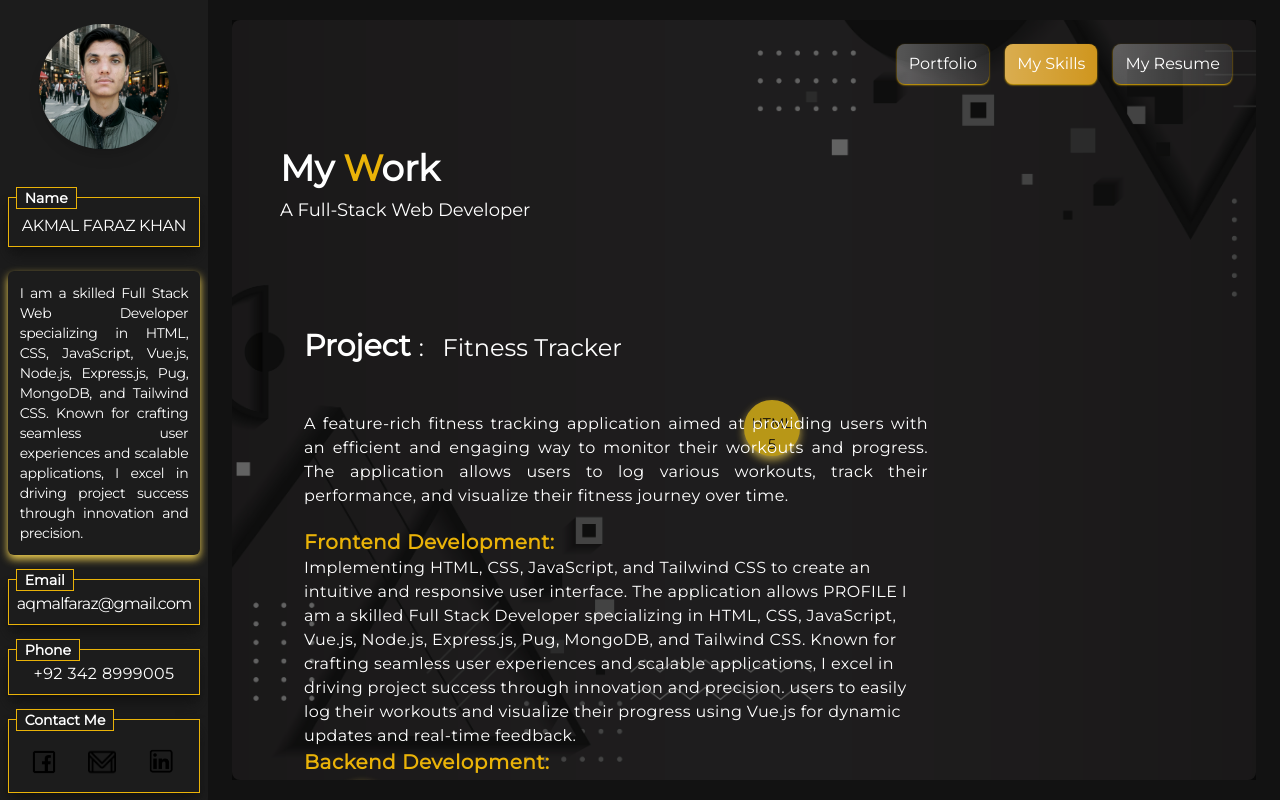
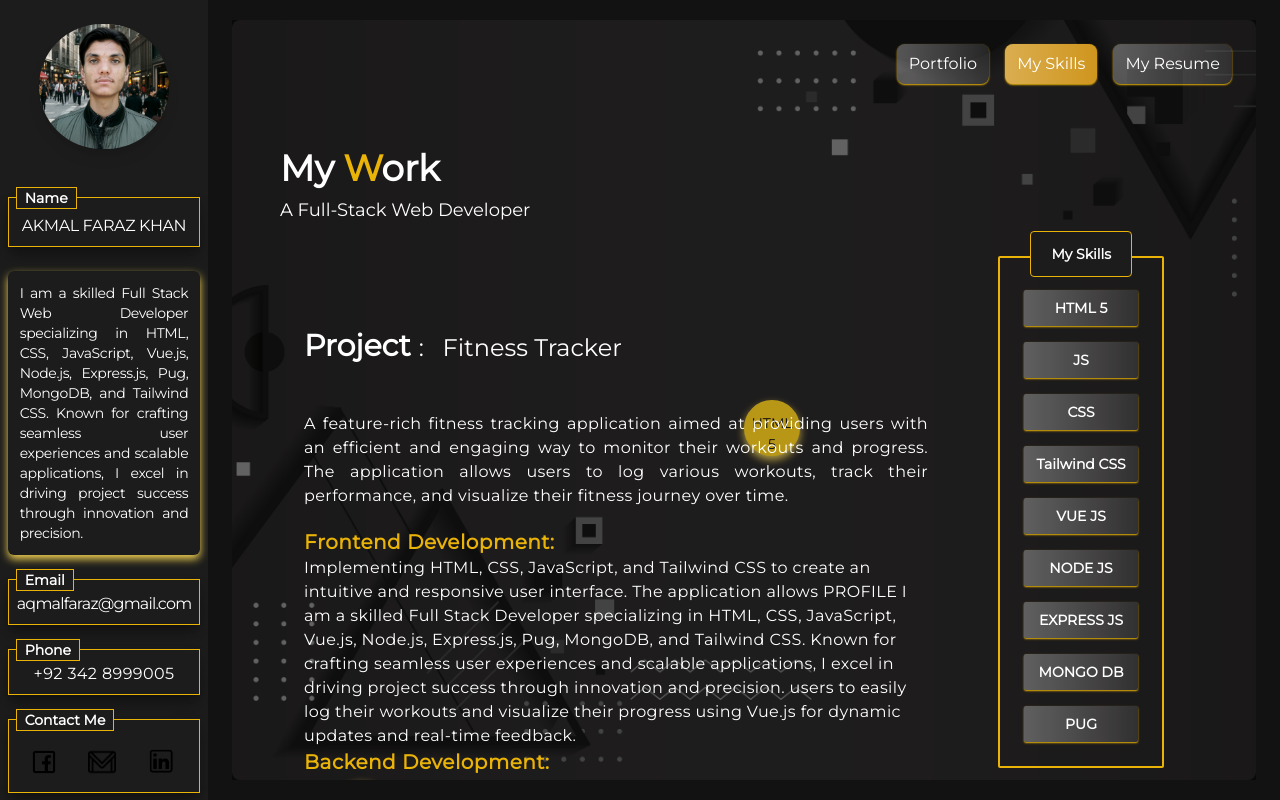
Before and after one commit to A-K-M-A-L-1/MY-Portfolio, a Vue app: page /myskills in a window 1280 px wide. Built offline with nearby package versions, Linux system fonts and the light colour scheme.

Commit message:
skills added

```diff
--- a/src/components/skills/skill.vue
+++ b/src/components/skills/skill.vue
@@ -13,6 +13,53 @@
                 <div class="express-skill">EXPRESS JS</div>
                 <div class="mongo-skill">MONGO DB</div>
                 <div class="pug-skill">PUG</div>
+
+
+
+                <!-- <span
+                    class=" font-sans font-bold text-sm text-white absolute border border-yellow-500 top-[-10px] bg-[#1C1C1C] pl-2 pr-2 left-2">Phone</span>
+
+                <span
+                    class=" font-sans text-white tracking-wide border border-yellow-500 pl-2 pr-2 pt-3 pb-2 font-medium text-center">+92
+                    342 8999005</span> -->
+
+
+
+            <div class="fixed top-64 left-[78%]">
+                <span
+                    class=" font-sans font-bold text-sm text-white absolute border border-yellow-500 top-[-25px] bg-[#1C1C1C] px-5 py-3 rounded left-8">My Skills</span>
+                <div class="font-sans font-bold text-sm border-2 border-yellow-500 rounded-sm">
+                    <div class="flex flex-col justify-center space-y-4 mx-6 mb-6 mt-8">
+                        <div
+                            class="px-3 py-2 bg-[linear-gradient(to_right,rgba(255,255,255,0.3),rgba(255,255,255,0.1))] hover:bg-yellow-600 shadow-yellow-500 shadow-sm hover:shadow-xl duration-300 text-white rounded-sm cursor-pointer text-center hover:translate-x-[20px] animation">
+                            HTML 5</div>
+                        <div
+                            class="px-3 py-2 bg-[linear-gradient(to_right,rgba(255,255,255,0.3),rgba(255,255,255,0.1))] hover:bg-yellow-600 shadow-yellow-500 shadow-sm hover:shadow-xl duration-300 text-white rounded-sm cursor-pointer text-center hover:translate-x-[20px]">
+                            JS</div>
+                        <div
+                            class="px-3 py-2 bg-[linear-gradient(to_right,rgba(255,255,255,0.3),rgba(255,255,255,0.1))] hover:bg-yellow-600 shadow-yellow-500 shadow-sm hover:shadow-xl duration-300 text-white rounded-sm cursor-pointer text-center hover:translate-x-[20px]">
+                            CSS</div>
+                        <div
+                            class="px-3 py-2 bg-[linear-gradient(to_right,rgba(255,255,255,0.3),rgba(255,255,255,0.1))] hover:bg-yellow-600 shadow-yellow-500 shadow-sm hover:shadow-xl duration-300 text-white rounded-sm cursor-pointer text-center hover:translate-x-[20px]">
+                            Tailwind CSS</div>
+                        <div
+                            class="px-3 py-2 bg-[linear-gradient(to_right,rgba(255,255,255,0.3),rgba(255,255,255,0.1))] hover:bg-yellow-600 shadow-yellow-500 shadow-sm hover:shadow-xl duration-300 text-white rounded-sm cursor-pointer text-center hover:translate-x-[20px]">
+                            VUE JS</div>
+                        <div
+                            class="px-3 py-2 bg-[linear-gradient(to_right,rgba(255,255,255,0.3),rgba(255,255,255,0.1))] hover:bg-yellow-600 shadow-yellow-500 shadow-sm hover:shadow-xl duration-300 text-white rounded-sm cursor-pointer text-center hover:translate-x-[20px]">
+                            NODE JS</div>
+                        <div
+                            class="px-3 py-2 bg-[linear-gradient(to_right,rgba(255,255,255,0.3),rgba(255,255,255,0.1))] hover:bg-yellow-600 shadow-yellow-500 shadow-sm hover:shadow-xl duration-300 text-white rounded-sm cursor-pointer text-center hover:translate-x-[20px]">
+                            EXPRESS JS</div>
+                        <div
+                            class="px-3 py-2 bg-[linear-gradient(to_right,rgba(255,255,255,0.3),rgba(255,255,255,0.1))] hover:bg-yellow-600 shadow-yellow-500 shadow-sm hover:shadow-xl duration-300 text-white rounded-sm cursor-pointer text-center hover:translate-x-[20px]">
+                            MONGO DB</div>
+                        <div
+                            class="px-3 py-2 bg-[linear-gradient(to_right,rgba(255,255,255,0.3),rgba(255,255,255,0.1))] hover:bg-yellow-600 shadow-yellow-500 shadow-sm hover:shadow-xl duration-300 text-white rounded-sm cursor-pointer text-center hover:translate-x-[20px]">
+                            PUG</div>
+                    </div>
+                </div>
+            </div>
 
             <div>
                 <nav>
@@ -132,7 +179,8 @@
                 <!-- Project 3 -->
                 <div class="flex flex-col p-6 mt-20">
                     <div>
-                            <span class="text-3xl font-bold"> Project </span><span class="text-2xl"> : &nbsp Online Learning Platform</span>
+                        <span class="text-3xl font-bold"> Project </span><span class="text-2xl"> : &nbsp Online
+                            Learning Platform</span>
                     </div>
 
                     <div class="tracking-wide text-justify mt-5">
@@ -176,7 +224,8 @@
                 <!-- Project 4 -->
                 <div class="flex flex-col p-6 mt-20">
                     <div>
-                            <span class="text-3xl font-bold"> Project </span><span class="text-2xl"> : &nbsp Real Estate Marketplace </span>
+                        <span class="text-3xl font-bold"> Project </span><span class="text-2xl"> : &nbsp Real Estate
+                            Marketplace </span>
                     </div>
 
                     <div class="tracking-wide text-justify mt-5">
@@ -263,6 +312,10 @@ export default {
         transform: translate(0, 0);
     }
 }
+
+
+
+
 
 .html-skill {
     position: absolute;
```
Also changed, not shown: src/assets/output.css (line endings or trailing spaces), src/style.css (deleted). Lines whose indentation alone changed are shown as unchanged.
